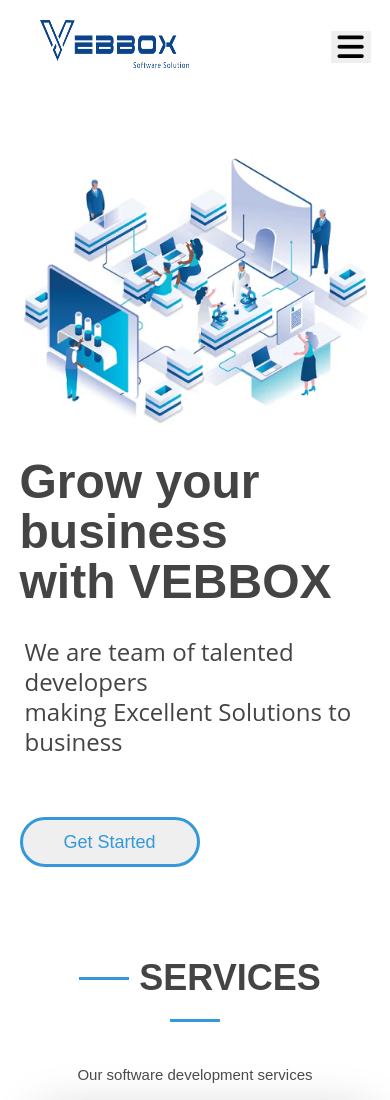
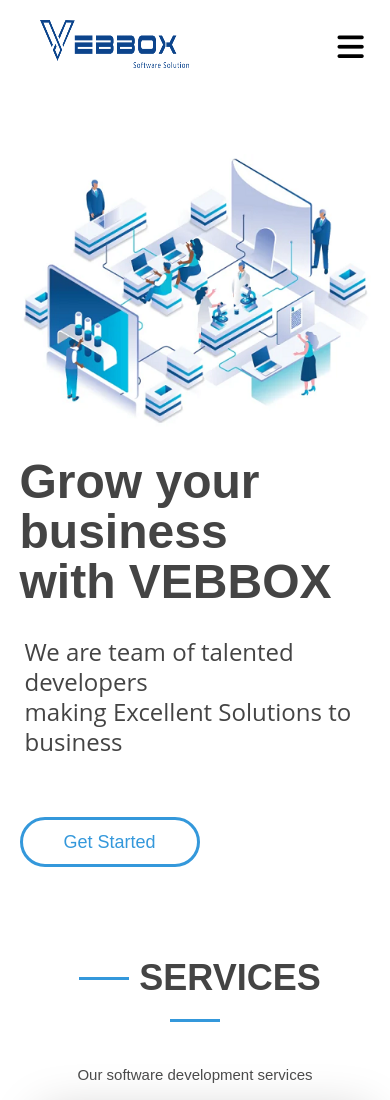
Before and after one commit to NareshBCA/vebbox, a plain HTML site: page index.html in a window 390 px wide. Shown: the top 1100 px of the page. Drawn offline with Linux system fonts and the light colour scheme.

Commit message:
index.css

```diff
--- a/index.css
+++ b/index.css
@@ -115,6 +115,7 @@
 .fb{
     border-radius:30px;
     border:3px solid #3498db;
+    background-color:white;
     color:#3498db;
     padding: 10px;
     width: 180px;
@@ -393,8 +394,7 @@
     margin-top:0px;
     font-weight:600;
 }
-.w{    width:100%;
-    height:100%;}
+.w{ width:100%;height:100%;}
 .points{
     display: grid;
     grid-template-columns:repeat(auto-fit,minmax(250px,1fr));
@@ -474,8 +474,7 @@
     box-shadow:0px 0px 10px gray;
 }
 .foco{
-    width:var(--w);
-    margin-bottom:40px;
+    width:var(--w);margin-bottom:40px;
 }
 .foca{color: #3498db;}
                                         /* MEDIA QUERY */
@@ -493,6 +492,7 @@
         display: flex;
         align-items: center;
         border:0px;
+        background-color:white;
     }
     :root{--w:90%;}
     .cs{font-size:36px;}
```
